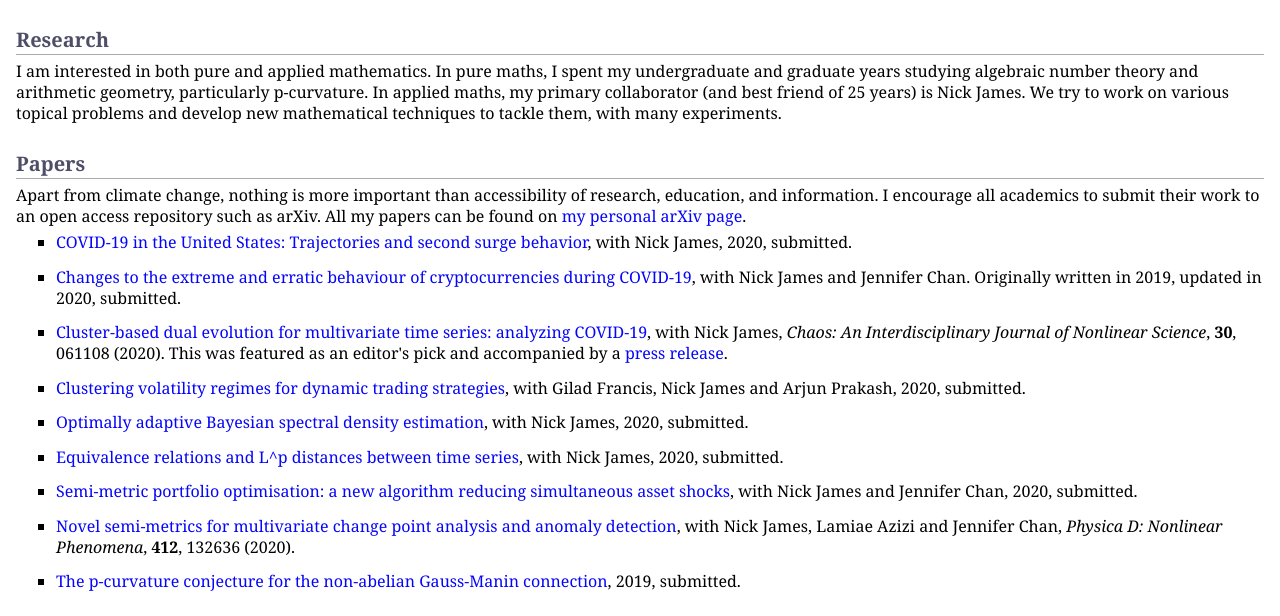
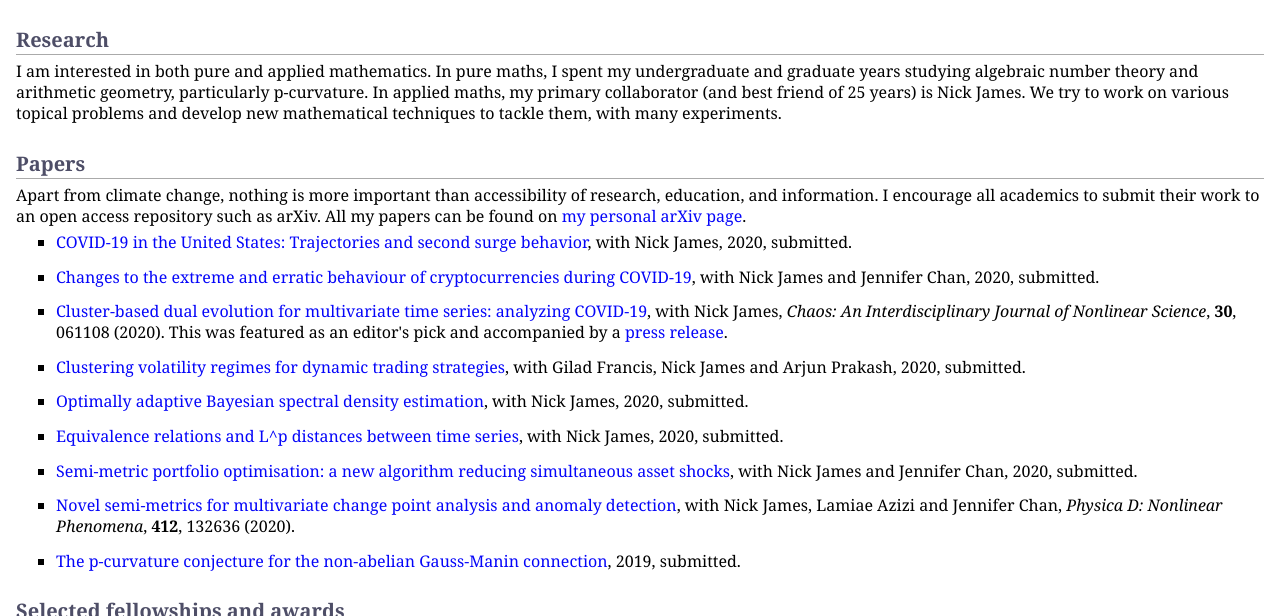
Before and after one commit to MaxMenzies/maxmenzies.com, a Jekyll site: the page index.html, which Jekyll copies as it is, in a window 1280 px wide and 900 px high, cut to the strip 284-900 px from the top of the window. Built offline with Jekyll 4.4.1, drawn with Linux system fonts in a browser that asks for light colours.

Commit message:
Update index.html

```diff
--- a/index.html
+++ b/index.html
@@ -44,7 +44,7 @@
 </li>
 </ul>
 <ul>
-<li><p><a href="https://arxiv.org/abs/1912.06193">Changes to the extreme and erratic behaviour of cryptocurrencies during COVID-19</a>, with Nick James and Jennifer Chan. Originally written in 2019, updated in 2020, submitted.</p>
+<li><p><a href="https://arxiv.org/abs/1912.06193">Changes to the extreme and erratic behaviour of cryptocurrencies during COVID-19</a>, with Nick James and Jennifer Chan, 2020, submitted.</p>
 </li>
 </ul>
 <ul>
```
